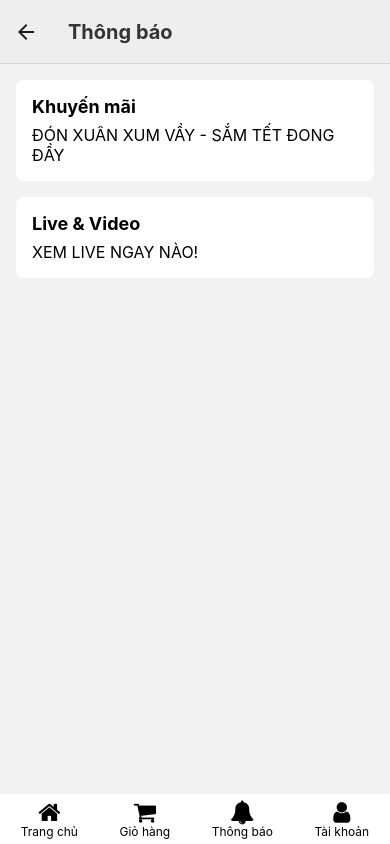
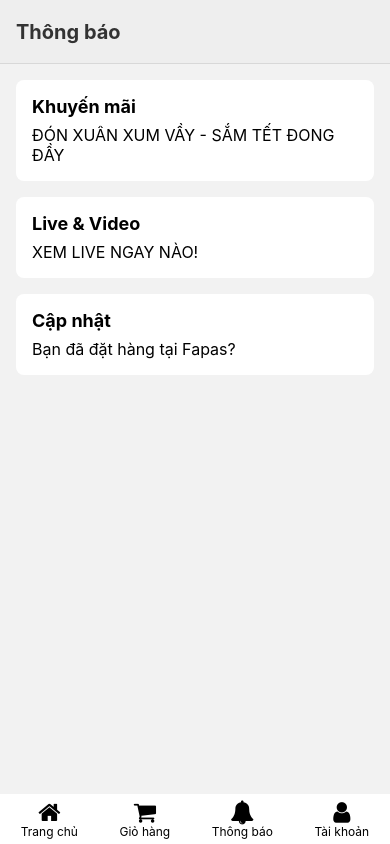
Before and after one commit to tandatthach1/FAPAS, a React Native app: screen /NotificationScreen in a window 390 px wide. Built offline with nearby package versions, Linux system fonts and the light colour scheme.

Commit message:
20-01
sửa trang thông báo

```diff
--- a/App.js
+++ b/App.js
@@ -20,7 +20,7 @@ export default function App() {
         <StatusBar style="dark" />
 
         <NavigationContainer>
-          <Stack.Navigator initialRouteName="Login">
+          <Stack.Navigator initialRouteName="NotificationScreen">
             <Stack.Screen
               name="Login"
               component={Login}
--- a/Component/NotificationScreen.js
+++ b/Component/NotificationScreen.js
@@ -12,6 +12,8 @@ const NotificationScreen = () => {
     const mockNotifications = [
       { id: '1', title: 'Khuyến mãi', message: 'ĐÓN XUÂN XUM VẦY - SẮM TẾT ĐONG ĐẦY' },
       { id: '2', title: 'Live & Video', message: 'XEM LIVE NGAY NÀO!' },
+      { id: '3', title: 'Cập nhật', message: 'Bạn đã đặt hàng tại Fapas?' },
+
       // Add more mock notifications as needed
     ];
 
@@ -36,6 +38,7 @@ const NotificationScreen = () => {
           keyExtractor={(item) => item.id}
         />
       )}
+
       <Footer />
 
     </View>
```
Also changed, not shown: Image/cart.png (added).
